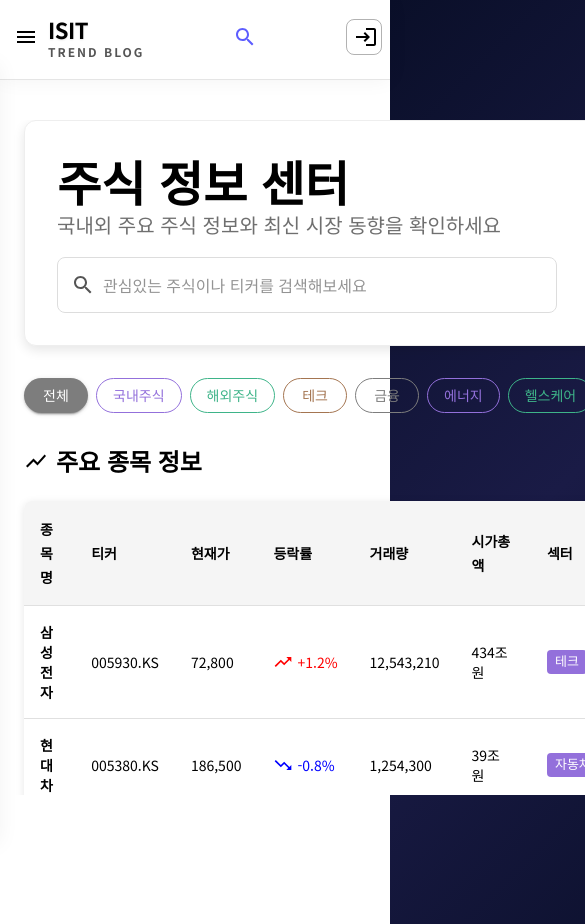
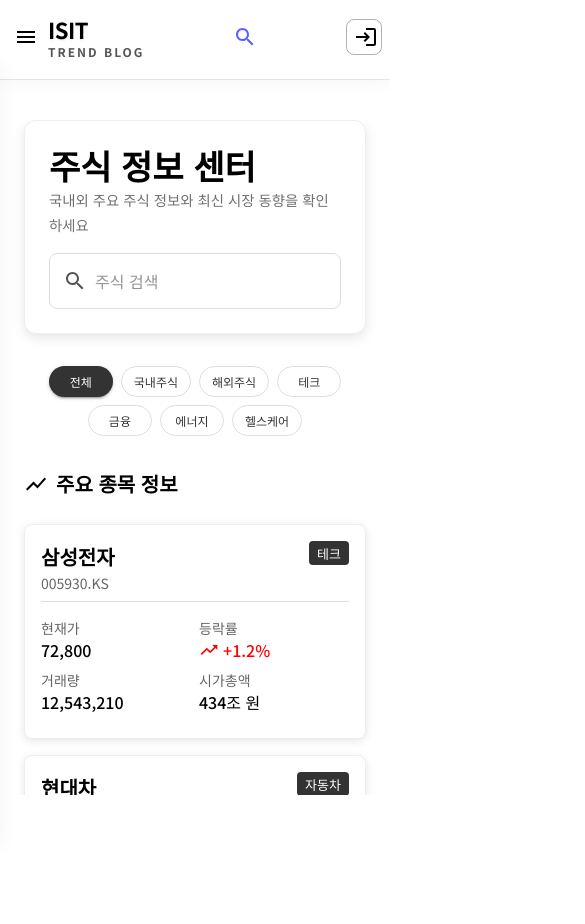
Before and after one commit to isITinnovation/isitinnovation.github.io, a React (Vite) app: page /stock-trend in a window 390 px wide. Shown: the top 924 px of the page, 585 px wide, since content can reach past the window. Built offline with nearby package versions, Linux system fonts and the light colour scheme.

Commit message:
반응형 수정

```diff
--- a/src/pages/TrendingTopics/index.tsx
+++ b/src/pages/TrendingTopics/index.tsx
@@ -16,6 +16,12 @@
   TableContainer,
   TableHead,
   TableRow,
+  useMediaQuery,
+  useTheme,
+  List,
+  ListItem,
+  ListItemText,
+  Divider,
 } from "@mui/material";
 import SearchIcon from "@mui/icons-material/Search";
 import TrendingUpIcon from "@mui/icons-material/TrendingUp";
@@ -26,6 +32,9 @@
 
 const StockInfo = () => {
   const [searchValue, setSearchValue] = useState("");
+  const theme = useTheme();
+  const isMobile = useMediaQuery(theme.breakpoints.down("md"));
+  const isSmallMobile = useMediaQuery(theme.breakpoints.down("sm"));
 
   // 주식 카테고리
   const stockCategories = [
@@ -166,7 +175,7 @@
       {/* 메인 배너 */}
       <Paper
         sx={{
-          p: 4,
+          p: { xs: 3, md: 4 },
           mb: 4,
           borderRadius: 3,
           background: "#FFFFFF",
@@ -182,7 +191,7 @@
       >
         <Box sx={{ position: "relative", zIndex: 2 }}>
           <Typography
-            variant="h3"
+            variant={isMobile ? "h4" : "h3"}
             sx={{
               fontWeight: 800,
               color: "#000000",
@@ -190,18 +199,27 @@
           >
             주식 정보 센터
           </Typography>
-          <Typography variant="h6" sx={{ opacity: 0.7, color: "#333333" }}>
+          <Typography
+            variant={isMobile ? "subtitle1" : "h6"}
+            sx={{
+              opacity: 0.7,
+              color: "#333333",
+              fontSize: { xs: "0.9rem", sm: "1rem", md: "1.25rem" },
+            }}
+          >
             국내외 주요 주식 정보와 최신 시장 동향을 확인하세요
           </Typography>
           <TextField
             fullWidth
             variant="outlined"
-            placeholder="관심있는 주식이나 티커를 검색해보세요"
+            placeholder={
+              isMobile ? "주식 검색" : "관심있는 주식이나 티커를 검색해보세요"
+            }
             value={searchValue}
             onChange={(e) => setSearchValue(e.target.value)}
             sx={{
               mt: 2,
-              maxWidth: 500,
+              maxWidth: { xs: "100%", sm: 500 },
               "& .MuiOutlinedInput-root": {
                 bgcolor: "#FFFFFF",
                 borderRadius: 2,
@@ -225,31 +243,32 @@
       </Paper>
 
       {/* 카테고리 필터 */}
-      <Box sx={{ mb: 4, display: "flex", gap: 1, flexWrap: "wrap" }}>
+      <Box
+        sx={{
+          mb: 4,
+          display: "flex",
+          gap: 1,
+          flexWrap: "wrap",
+          justifyContent: isMobile ? "center" : "flex-start",
+        }}
+      >
         {stockCategories.map((category) => (
           <Button
             key={category}
             variant={category === "전체" ? "contained" : "outlined"}
+            size={isMobile ? "small" : "medium"}
             sx={{
               borderRadius: "20px",
-              px: 2,
+              px: { xs: 1.5, md: 2 },
               py: 0.5,
-              color:
-                category === "전체" ? "white" : getColorForCategory(category),
-              borderColor:
-                category !== "전체"
-                  ? getColorForCategory(category)
-                  : "transparent",
-              backgroundColor:
-                category === "전체"
-                  ? getColorForCategory(category)
-                  : "transparent",
+              fontSize: { xs: "0.75rem", md: "0.875rem" },
+              color: category === "전체" ? "white" : "#333333",
+              borderColor: category !== "전체" ? "#DDDDDD" : "transparent",
+              backgroundColor: category === "전체" ? "#333333" : "transparent",
               "&:hover": {
                 bgcolor:
-                  category === "전체"
-                    ? getColorForCategory(category)
-                    : `${getColorForCategory(category)}20`,
-                boxShadow: `0 0 10px ${getColorForCategory(category)}40`,
+                  category === "전체" ? "#555555" : "rgba(0, 0, 0, 0.05)",
+                boxShadow: "0 0 10px rgba(0, 0, 0, 0.1)",
               },
             }}
           >
@@ -258,7 +277,7 @@
         ))}
       </Box>
 
-      {/* 주식 정보 테이블 */}
+      {/* 주식 정보 테이블 / 모바일에서는 리스트 */}
       <Box sx={{ mb: 4 }}>
         <Box
           sx={{
@@ -269,11 +288,16 @@
           }}
         >
           <ShowChartIcon sx={{ color: "#000000" }} />
-          <Typography variant="h5" fontWeight={700} sx={{ color: "#000000" }}>
+          <Typography
+            variant={isMobile ? "h6" : "h5"}
+            fontWeight={700}
+            sx={{ color: "#000000" }}
+          >
             주요 종목 정보
           </Typography>
         </Box>
 
+        {!isMobile ? (
           <TableContainer
             component={Paper}
             sx={{ borderRadius: 2, boxShadow: "0 2px 8px rgba(0,0,0,0.1)" }}
@@ -330,7 +354,7 @@
                         size="small"
                         sx={{
                           borderRadius: "4px",
-                        bgcolor: getColorForCategory(stock.category),
+                          bgcolor: "#333333",
                           color: "#FFFFFF",
                           fontWeight: 500,
                         }}
@@ -341,6 +365,110 @@
               </TableBody>
             </Table>
           </TableContainer>
+        ) : (
+          // 모바일 뷰에서는 카드 형태로 표시
+          <Box>
+            {filteredStocks.map((stock) => (
+              <Card
+                key={stock.id}
+                sx={{
+                  mb: 2,
+                  borderRadius: 2,
+                  boxShadow: "0 2px 8px rgba(0,0,0,0.1)",
+                  border: "1px solid #EEEEEE",
+                }}
+              >
+                <CardContent sx={{ p: 2 }}>
+                  <Box
+                    sx={{
+                      display: "flex",
+                      justifyContent: "space-between",
+                      alignItems: "flex-start",
+                      mb: 1,
+                    }}
+                  >
+                    <Box>
+                      <Typography variant="h6" sx={{ fontWeight: 600 }}>
+                        {stock.name}
+                      </Typography>
+                      <Typography variant="body2" color="text.secondary">
+                        {stock.ticker}
+                      </Typography>
+                    </Box>
+                    <Chip
+                      label={stock.sector}
+                      size="small"
+                      sx={{
+                        borderRadius: "4px",
+                        bgcolor: "#333333",
+                        color: "#FFFFFF",
+                        fontWeight: 500,
+                      }}
+                    />
+                  </Box>
+
+                  <Divider sx={{ my: 1 }} />
+
+                  <Grid container spacing={1} sx={{ mt: 1 }}>
+                    <Grid item xs={6}>
+                      <Typography variant="body2" color="text.secondary">
+                        현재가
+                      </Typography>
+                      <Typography variant="body1" fontWeight={500}>
+                        {typeof stock.price === "number"
+                          ? stock.price.toLocaleString()
+                          : stock.price}
+                      </Typography>
+                    </Grid>
+                    <Grid item xs={6}>
+                      <Typography variant="body2" color="text.secondary">
+                        등락률
+                      </Typography>
+                      <Box
+                        sx={{
+                          display: "flex",
+                          alignItems: "center",
+                          color:
+                            stock.change > 0
+                              ? "#FF0000"
+                              : stock.change < 0
+                              ? "#0000FF"
+                              : "inherit",
+                        }}
+                      >
+                        {stock.change > 0 ? (
+                          <TrendingUpIcon fontSize="small" sx={{ mr: 0.5 }} />
+                        ) : stock.change < 0 ? (
+                          <TrendingDownIcon fontSize="small" sx={{ mr: 0.5 }} />
+                        ) : null}
+                        <Typography variant="body1" fontWeight={500}>
+                          {stock.change > 0 ? "+" : ""}
+                          {stock.change}%
+                        </Typography>
+                      </Box>
+                    </Grid>
+                    <Grid item xs={6}>
+                      <Typography variant="body2" color="text.secondary">
+                        거래량
+                      </Typography>
+                      <Typography variant="body1" fontWeight={500}>
+                        {stock.volume.toLocaleString()}
+                      </Typography>
+                    </Grid>
+                    <Grid item xs={6}>
+                      <Typography variant="body2" color="text.secondary">
+                        시가총액
+                      </Typography>
+                      <Typography variant="body1" fontWeight={500}>
+                        {stock.marketCap}
+                      </Typography>
+                    </Grid>
+                  </Grid>
+                </CardContent>
+              </Card>
+            ))}
+          </Box>
+        )}
       </Box>
 
       {/* 주식 뉴스 */}
@@ -354,12 +482,16 @@
           }}
         >
           <AttachMoneyIcon sx={{ color: "#000000" }} />
-          <Typography variant="h5" fontWeight={700} sx={{ color: "#000000" }}>
+          <Typography
+            variant={isMobile ? "h6" : "h5"}
+            fontWeight={700}
+            sx={{ color: "#000000" }}
+          >
             최신 주식 뉴스
           </Typography>
         </Box>
 
-        <Grid container spacing={3}>
+        <Grid container spacing={isMobile ? 2 : 3}>
           {stockNews.map((news) => (
             <Grid item xs={12} key={news.id}>
               <Card
@@ -370,13 +502,13 @@
                   backdropFilter: "blur(5px)",
                   border: "1px solid rgba(0, 0, 0, 0.1)",
                   "&:hover": {
-                    transform: "translateX(4px)",
+                    transform: isMobile ? "none" : "translateX(4px)",
                     boxShadow: "0 4px 20px rgba(0, 0, 0, 0.1)",
                     borderColor: "rgba(0, 0, 0, 0.2)",
                   },
                 }}
               >
-                <CardContent sx={{ p: 3 }}>
+                <CardContent sx={{ p: isMobile ? 2 : 3 }}>
                   <Box sx={{ display: "flex", gap: 2 }}>
                     <Box sx={{ flex: 1 }}>
                       <Box
@@ -395,14 +527,24 @@
                         </Typography>
                       </Box>
                       <Typography
-                        variant="h6"
+                        variant={isMobile ? "subtitle1" : "h6"}
                         sx={{ fontWeight: 600, mb: 1, color: "#333333" }}
                       >
                         {news.title}
                       </Typography>
                       <Typography
                         variant="body2"
-                        sx={{ mb: 2, color: "rgba(0, 0, 0, 0.7)" }}
+                        sx={{
+                          mb: 2,
+                          color: "rgba(0, 0, 0, 0.7)",
+                          display: isSmallMobile ? "-webkit-box" : "block",
+                          WebkitLineClamp: isSmallMobile ? 3 : undefined,
+                          WebkitBoxOrient: isSmallMobile
+                            ? "vertical"
+                            : undefined,
+                          overflow: isSmallMobile ? "hidden" : "visible",
+                          textOverflow: isSmallMobile ? "ellipsis" : "clip",
+                        }}
                       >
                         {news.excerpt}
                       </Typography>
@@ -414,7 +556,7 @@
                             size="small"
                             sx={{
                               borderRadius: "4px",
-                              bgcolor: stockColors[index % stockColors.length],
+                              bgcolor: "#333333",
                               color: "#FFFFFF",
                               fontWeight: 500,
                               "&:hover": {
```
Lines whose indentation alone changed are shown as unchanged.
